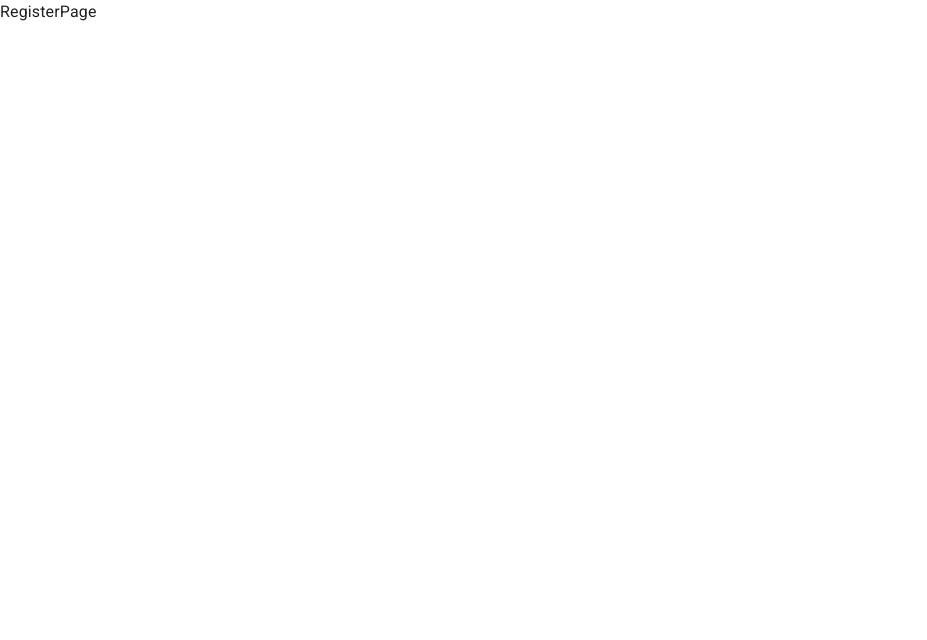
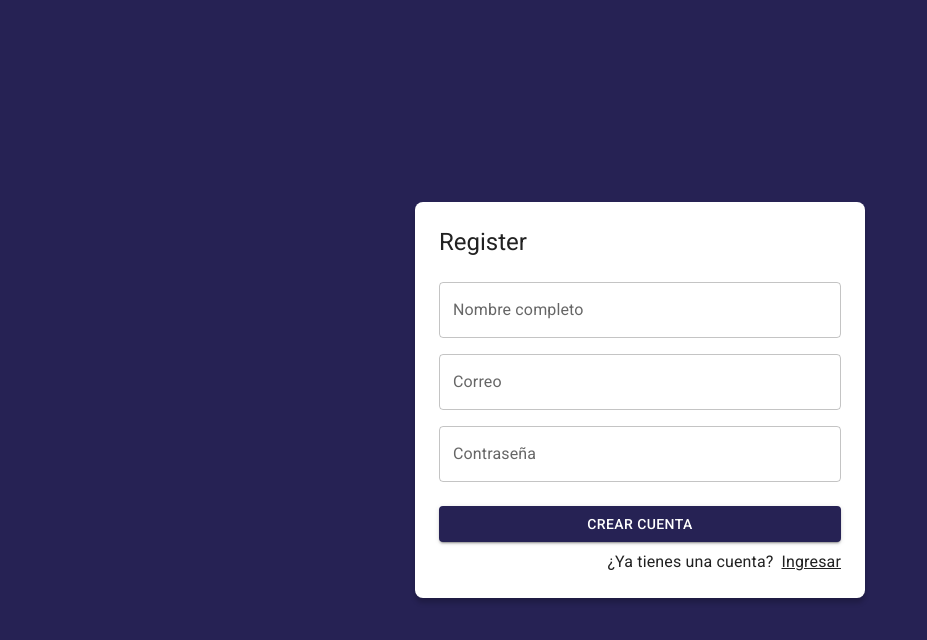
Before and after one commit to santiagozibecchi/Journal-App-, a React (Vite) app: page /auth/register in a window 1280 px wide. Shown: the top 640 px of the page, without its empty margins (0-927 px from the left). Built offline with nearby package versions, Linux system fonts and the light colour scheme.

Commit message:
Login - Register

```diff
--- /dev/null
+++ b/src/auth/layout/AuthLayout.jsx
@@ -0,0 +1,42 @@
+import { Grid, Typography } from "@mui/material";
+
+const AuthLayout = ({ children, title = '' }) => {
+     return (
+
+          <Grid
+               container
+               spacing={0}
+               direction="column"
+               alignItems="center"
+               justifyContent="center"
+               sx={{
+                    minHeight: '100vh',
+                    backgroundColor: 'primary.main',
+                    padding: 4,
+               }}
+          >
+
+               <Grid item
+                    className="box-shadow"
+                    // tamanio de la caja
+                    xs={3}
+                    // estilo
+                    sx={{
+                         width: { sm: 450 },
+                         backgroundColor: 'white',
+                         padding: 3,
+                         borderRadius: 2,
+                    }}
+               >
+                    <Typography variant="h5" sx={{ mb: 1 }}>{title}</Typography>
+
+                    {/* A partir de este espacio va en children */}
+                    {children}
+
+               </Grid>
+
+          </Grid>
+     );
+};
+
+export default AuthLayout;
--- a/src/auth/pages/LoginPage.jsx
+++ b/src/auth/pages/LoginPage.jsx
@@ -1,9 +1,67 @@
-import React from 'react'
+import { Link as RouterLink } from 'react-router-dom';
+import { Google } from "@mui/icons-material";
+import { Button, Grid, Link, TextField, Typography } from "@mui/material";
+import AuthLayout from '../layout/AuthLayout';
 
 const LoginPage = () => {
+
+
+
      return (
-          <div>LoginPage</div>
-     )
-}
 
-export default LoginPage
+          <AuthLayout title='Login'>
+
+               {/* Todo el contenido del AuthLayout es el children = form  */}
+               <form>
+                    <Grid container>
+                         <Grid item xs={12} sx={{ mt: 2 }}>
+                              <TextField
+                                   label="Correo"
+                                   type="email"
+                                   placeholder="correo@gmail.com"
+                                   fullWidth
+                              />
+                         </Grid>
+
+                         <Grid item xs={12} sx={{ mt: 2 }}>
+                              <TextField
+                                   label="Contraseña"
+                                   type="password"
+                                   placeholder="Contraseña"
+                                   fullWidth
+                              />
+                         </Grid>
+
+                         <Grid container spacing={2} sx={{ mt: 1, mb: 1 }}>
+                              <Grid item xs={12} sm={6}>
+                                   <Button variant="contained" fullWidth>
+                                        Login
+                                   </Button>
+                              </Grid>
+                              <Grid item xs={12} sm={6}>
+                                   <Button variant="contained" fullWidth>
+                                        <Google />
+                                        <Typography sx={{ ml: 1 }}>Google</Typography>
+                                   </Button>
+                              </Grid>
+
+                         </Grid>
+
+                         <Grid container direction="row" justifyContent="end">
+
+                              <Link component={RouterLink} color="inherit" to="/auth/register">
+                                   Crear una cuenta
+                              </Link>
+
+                         </Grid>
+
+                    </Grid>
+               </form>
+
+          </AuthLayout>
+
+
+     );
+};
+
+export default LoginPage;
--- a/src/auth/pages/RegisterPage.jsx
+++ b/src/auth/pages/RegisterPage.jsx
@@ -1,9 +1,68 @@
-import React from 'react'
+import { Link as RouterLink } from 'react-router-dom';
+import { Button, Grid, Link, TextField, Typography } from "@mui/material";
+import AuthLayout from '../layout/AuthLayout';
 
 const RegisterPage = () => {
+
+
+
      return (
-          <div>RegisterPage</div>
-     )
-}
 
-export default RegisterPage
+          <AuthLayout title='Register'>
+
+               {/* Todo el contenido del AuthLayout es el children = form  */}
+               <form>
+                    <Grid container>
+                         <Grid item xs={12} sx={{ mt: 2 }}>
+                              <TextField
+                                   label="Nombre completo"
+                                   type="text"
+                                   placeholder="Nombre completo"
+                                   fullWidth
+                              />
+                         </Grid>
+                         <Grid item xs={12} sx={{ mt: 2 }}>
+                              <TextField
+                                   label="Correo"
+                                   type="email"
+                                   placeholder="correo@gmail.com"
+                                   fullWidth
+                              />
+                         </Grid>
+
+                         <Grid item xs={12} sx={{ mt: 2 }}>
+                              <TextField
+                                   label="Contraseña"
+                                   type="password"
+                                   placeholder="Contraseña"
+                                   fullWidth
+                              />
+                         </Grid>
+
+                         <Grid container spacing={2} sx={{ mt: 1, mb: 1 }}>
+                              <Grid item xs={12}>
+                                   <Button variant="contained" fullWidth>
+                                        Crear cuenta
+                                   </Button>
+                              </Grid>
+
+                         </Grid>
+
+                         <Grid container direction="row" justifyContent="end">
+                              <Typography mr={1}>¿Ya tienes una cuenta?</Typography>
+                              <Link component={RouterLink} color="inherit" to="/auth/login">
+                                   Ingresar
+                              </Link>
+
+                         </Grid>
+
+                    </Grid>
+               </form>
+
+          </AuthLayout>
+
+
+     );
+};
+
+export default RegisterPage;
--- /dev/null
+++ b/src/journal/layout/JournalLayout.jsx
@@ -0,0 +1,34 @@
+import { Box } from "@mui/system";
+
+// Menu lateral
+const drawerWidth = 240;
+
+
+const JournalLayout = ({children}) => {
+
+     return (
+          <Box sx={{ display: 'flex' }}>
+
+               {/* Navbar drawerWidth */}
+
+
+               {/* Sidebar drawerWidth*/}
+
+               <Box
+                    c omponent='main'
+                    sx={{flexGrow: 1, p: 3}}
+               >
+                    {/* Toolbar */}
+
+                    {children}
+
+               </Box>
+
+
+          </Box>
+
+     );
+};
+
+
+export default JournalLayout;
--- a/src/journal/pages/JournalPage.jsx
+++ b/src/journal/pages/JournalPage.jsx
@@ -1,10 +1,20 @@
-import { Typography } from '@mui/material'
-import React from 'react'
+import { Typography } from '@mui/material';
+import React from 'react';
+import JournalLayout from '../layout/JournalLayout';
 
 const JournalPage = () => {
      return (
-          <Typography variant='h1' >JournalPage</Typography>
+
+          <JournalLayout>
+
+               <Typography>Lorem ipsum dolor sit amet consectetur adipisicing elit. Explicabo, ut labore! Fuga, accusamus quibusdam. Cupiditate voluptate ad mollitia aspernatur repudiandae similique voluptates accusantium veritatis obcaecati! Repudiandae omnis sint obcaecati dolor!</Typography>
+
+               {/* Nothing Selected */}
+
+               {/* NoteView */}
+
+          </JournalLayout>
      )
 }
 
-export default JournalPage
+export default JournalPage;
--- a/src/main.jsx
+++ b/src/main.jsx
@@ -5,6 +5,8 @@
 
 import JournalApp from './JournalApp';
 import './styles.css';
+
+// BrowserRouter coloco en el punto mas alto de mi aplicacion
 
 ReactDOM.createRoot(document.getElementById('root')).render(
      <React.StrictMode>
--- a/src/router/AppRouter.jsx
+++ b/src/router/AppRouter.jsx
@@ -2,6 +2,8 @@
 import { Route, Routes } from 'react-router-dom';
 import AuthRoutes from '../auth/routes/AuthRoutes';
 import JournalRoutes from '../journal/routes/JournalRoutes';
+
+// Centralizacion de todas las rutas => hacia donde las quiero dirigir
 
 const AppRouter = () => {
 
--- a/src/styles.css
+++ b/src/styles.css
@@ -0,0 +1,3 @@
+.box-shadow {
+     box-shadow: 0px 5px 5px rgba(0, 0, 0, 0.2)
+}
```
